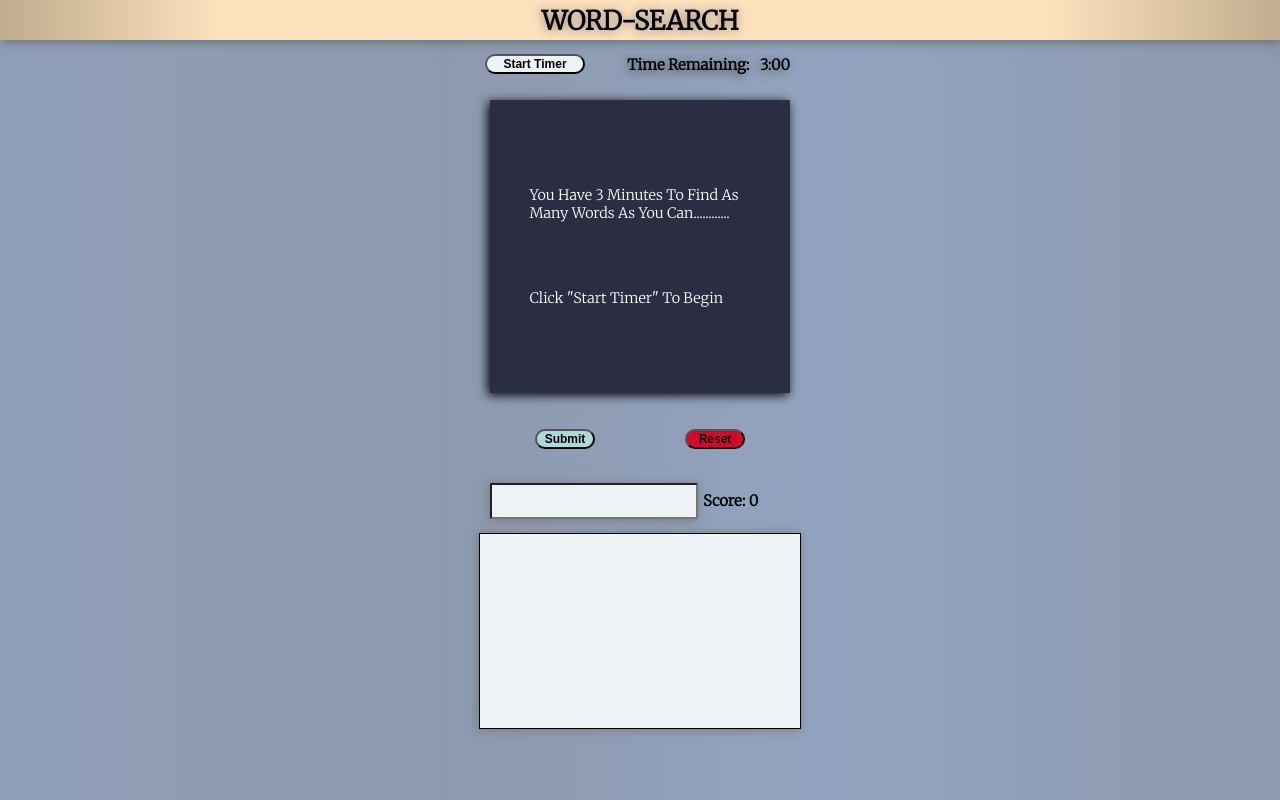
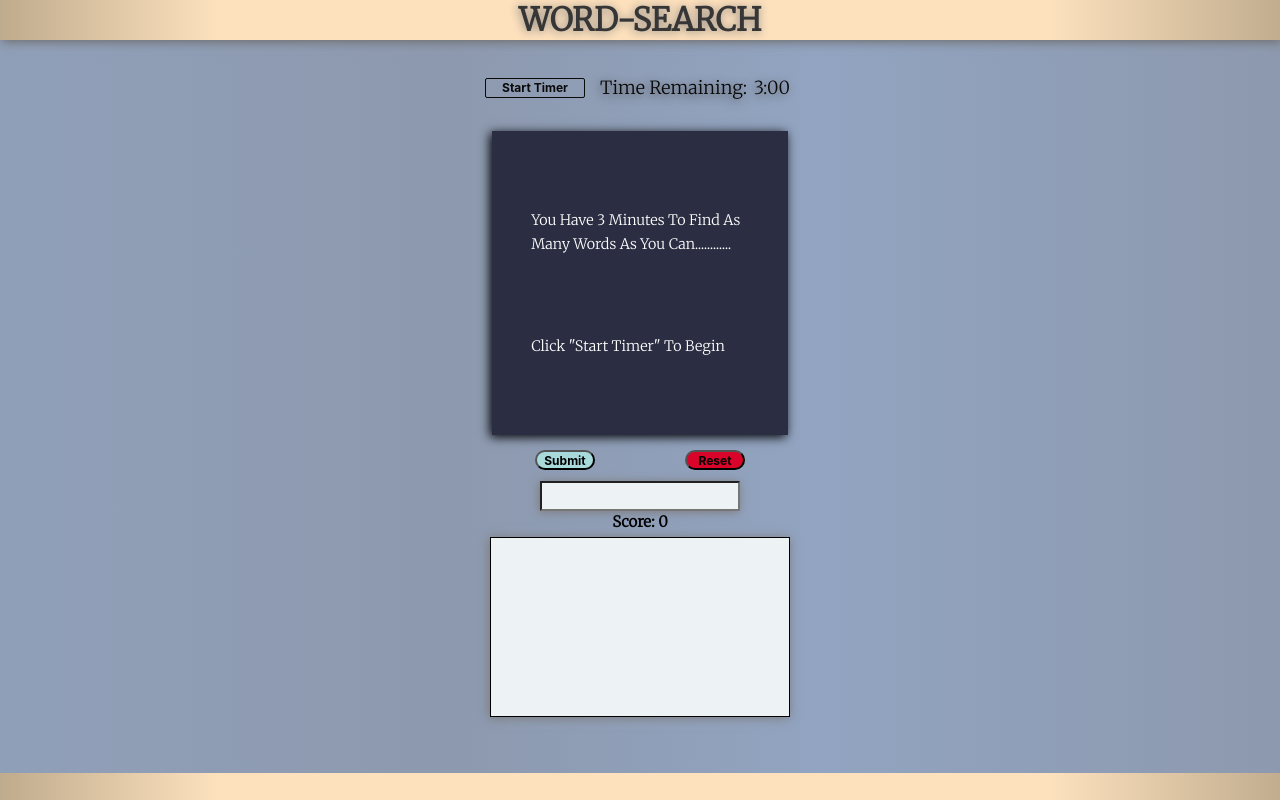
Before and after one commit to willnolin/wordsearch, a React (Create React App) app: page / in a window 1280 px wide. Shown: the top 800 px of the page. Built offline with nearby package versions, Linux system fonts and the light colour scheme.

Commit message:
css changes

```diff
--- a/public/index.html
+++ b/public/index.html
@@ -10,6 +10,7 @@
   <meta name="image" property="og:image" content="https://res.cloudinary.com/willnolin/image/upload/v1629403145/WordSearch_img_re3mmt.png">
   <link rel="preconnect" href="https://fonts.googleapis.com">
   <link rel="preconnect" href="https://fonts.gstatic.com" crossorigin>
+  <link rel="stylesheet" href="https://cdn.jsdelivr.net/npm/bulma@0.9.3/css/bulma.min.css">
   <link href="https://fonts.googleapis.com/css2?family=Merriweather:wght@300&display=swap" rel="stylesheet">
   <!--
       manifest.json provides metadata used when your web app is installed on a
--- a/src/App.css
+++ b/src/App.css
@@ -80,8 +80,8 @@
   flex-direction: column;
   justify-content: space-around;
   position: relative;
-  min-height: calc(100vh - 92px);
-  margin-top: 67px;
+  /* min-height: calc(100vh - 92px); */
+  /* margin-top: 67px; */
 }
 /* TIMER ////////////////////// */
 .timer {
@@ -92,7 +92,7 @@
   position: relative;
   width: 100%;
   margin: 0 auto;
-  margin-top: -13px;
+  /* margin-top: -13px; */
   font-size: 18px;
   max-width: 300px;
 }
@@ -100,7 +100,7 @@
 .time-remaining {
   position: absolute;
   /* margin: 20px; */
-  top: 3px;
+  /* top: 3px; */
   right: 30px;
   text-shadow: -2px 2px 10px rgb(75, 75, 75);
 }
@@ -113,13 +113,13 @@
 
 .timer-btn {
   position: absolute;
-  top: 27px;
+  /* top: 27px; */
   left: -5px;
   height: 20px;
   width: 100px;
   background-color: #edf2f4;
   border-radius: 100px;
-  font-size: 12px;
+  /* font-size: 12px; */
   font-weight: bold;
 }
 
@@ -141,10 +141,14 @@
   flex-direction: column;
   justify-content: space-around;
   align-items: center;
-  height: 294px;
+  height: 304px;
   width: 296px;
   background-color: black;
   margin: 0px auto;
+  -webkit-transition: 0.25s all ease-in-out;
+  -moz-transition: 0.25s all ease-in-out;
+  -o-transition: 0.25s all ease-in-out;
+  transition: 0.25s all ease-in-out;
 }
 
 .row {
@@ -179,11 +183,15 @@
   justify-content: center;
   align-items: center;
   position: relative;
-  height: 253px;
-  width: 260px;
+  height: 304px;
+  width: 296px;
   background-color: #2b2d42;
   color: white;
   padding: 20px;
+  -webkit-transition: 0.25s all ease-in-out;
+  -moz-transition: 0.25s all ease-in-out;
+  -o-transition: 0.25s all ease-in-out;
+  transition: 0.25s all ease-in-out;
   /* margin: 20px auto; */
 }
 .inactive-board-text {
@@ -194,6 +202,9 @@
   width: 85%;
   height: 150px;
   font-size: 0.9em;
+}
+.directions {
+  line-height: 1.7;
 }
 
 /*  Pop UP //////////////////////////////*/
@@ -236,13 +247,14 @@
 
 /*  GAME DETAILS  ///////////////////////////////////////////////*/
 .game-details-container {
-  display: flex;
+  margin-top: 3px;
+  /* display: flex;
   flex-direction: column;
   justify-content: space-around;
   align-items: center;
-  margin: 10px auto;
-  width: 95vw;
-  height: 300px;
+  margin: 0 auto;
+  width: 100%; */
+  /* height: 300px; */
   /* height: 800px; */
 }
 /* PARENT ////////////////*/
@@ -289,18 +301,24 @@
 .display-details-column {
   display: flex;
   flex-direction: column;
-  justify-content: space-around;
+  justify-content: flex-start;
   align-items: center;
   height: 100%;
   width: 100%;
-  margin-top: 10px;
 }
+.score {
+  margin-top: 3px;
+  font-size: 15px;
+  font-weight: bold;
+  color: black;
+}
+/*
 .score-textbox-row {
   display: flex;
-  flex-direction: row-reverse;
-  justify-content: space-between;
+  flex-direction: column;
+  justify-content: space-around;
   width: 100%;
-  max-width: 300px;
+  max-width: 350px;
   height: 35px;
   margin-top: -60px;
 }
@@ -309,11 +327,7 @@
   margin-top: -7px;
   margin-left: 5px;
   font-size: 15px;
-  width: 50%;
-}
-.score {
-  font-size: 15px;
-  font-weight: bold;
+  width: 70%;
 }
 
 .word-form {
@@ -322,8 +336,8 @@
   justify-content: space-around;
   align-items: center;
   width: 100%;
-  /* margin-top: 20px; */
-}
+  margin-top: 20px;
+}*/
 .textbox {
   font-size: 15px;
   text-align: center;
@@ -339,9 +353,9 @@
   height: 60%;
   width: 300px;
   border: 1px solid black;
-  /* font-size: 25px; */
-  margin-top: -90px;
-  padding: 10px;
+  font-size: 25px;
+  /* margin-top: -90px; */
+  /* padding: 10px; */
   background-color: #edf2f4;
   box-shadow: -1px 1px 10px rgb(124, 123, 123);
   /* margin-right: 150px; */
--- a/src/App.js
+++ b/src/App.js
@@ -53,8 +53,8 @@ function App() {
             /> :
             <div className="inactive-board">
               <div className="inactive-board-text">
-                <p> You Have 3 Minutes To Find As Many Words As You Can............</p>
-                <p>Click "Start Timer" To Begin</p>
+                <p className="directions"> You Have 3 Minutes To Find As Many Words As You Can............</p>
+                <p className="directions">Click "Start Timer" To Begin</p>
               </div>
             </div>
           }
@@ -64,7 +64,7 @@ function App() {
 
           <button className="reset-button" onClick={handleClear}>Reset</button>
         </div>
-        <div className="game-details-container">
+        <div className="container game-details-container">
           <Display
             currentWord={currentWord}
             setCurrentWord={setCurrentWord}
--- a/src/components/display_components/Display.jsx
+++ b/src/components/display_components/Display.jsx
@@ -25,9 +25,8 @@ export default function Display(props) {
   return (
     <div className="display-section">
 
-      <div className="display-details-column">
-        <div className="score-textbox-row">
-          <Info score={score} />
+      <div className="container m-0 display-details-column">
+        <div className="content m-2 has-text-centered">
           <WordForm
             currentWord={currentWord}
             setCurrentWord={setCurrentWord}
@@ -42,6 +41,7 @@ export default function Display(props) {
             setScore={setScore}
             handleClear={handleClear}
           />
+          <Info score={score} />
         </div>
         <WordList
           wordList={wordList}
--- a/src/components/display_components/Timer.jsx
+++ b/src/components/display_components/Timer.jsx
@@ -38,14 +38,14 @@ export default function Timer(props) {
   }
 
   return (
-    <div className="timer">
-      <h5 className="time-remaining"> Time Remaining:&nbsp; &nbsp;
+    <div className="section is-small timer">
+      <h5 className="content mt-5 has-text-black time-remaining"> Time Remaining:&nbsp; &nbsp;
         <span className="clock">
           {minutes}:{seconds < 10 ? `0${seconds}` : seconds}
         </span>
       </h5>
       {isTimerActive ?
-        <button className="timer-btn"
+        <button className="button is-outlined is-small timer-btn"
           onClick={() => {
             if (window.confirm("Are you sure you want to quit this game?")) {
               handleClear();
@@ -54,7 +54,7 @@ export default function Timer(props) {
             }
           }}> New Game</button>
         :
-        <button className="timer-btn"
+        <button className="button is-outlined is-black is-small timer-btn"
           onClick={() => {
 
               handleClear();
--- a/src/components/layout_components/Footer.jsx
+++ b/src/components/layout_components/Footer.jsx
@@ -4,7 +4,7 @@ import linked from "../../images/linkedin-icon.png"
 
 export default function Footer() {
   return (
-    <div className="footer">
+    <div className="footer is-small">
       <a href="https://github.com/willnolin"><img src={gh} alt="github" className="icons" /></a>
       <p className="willnolin">Will Nolin Metivier</p>
       <a href="https://www.linkedin.com/in/willnolinmetivier/"><img src={linked} alt="linkedin" className="icons" /></a>
--- a/src/components/layout_components/Header.jsx
+++ b/src/components/layout_components/Header.jsx
@@ -3,7 +3,7 @@ import React from 'react'
 export default function Header() {
   return (
     <div className="header">
-      <h1>WORD-SEARCH</h1>
+      <h1 className="title">WORD-SEARCH</h1>
     </div>
   )
 }
--- a/src/index.css
+++ b/src/index.css
@@ -1,4 +1,4 @@
-body {
+/* body {
   margin: 0;
   font-family: -apple-system, BlinkMacSystemFont, 'Segoe UI', 'Roboto', 'Oxygen',
     'Ubuntu', 'Cantarell', 'Fira Sans', 'Droid Sans', 'Helvetica Neue',
@@ -10,4 +10,133 @@ body {
 code {
   font-family: source-code-pro, Menlo, Monaco, Consolas, 'Courier New',
     monospace;
+} */
+/* http://meyerweb.com/eric/tools/css/reset/
+   v2.0 | 20110126
+   License: none (public domain)
+*/
+
+html,
+body,
+div,
+span,
+applet,
+object,
+iframe,
+h1,
+h2,
+h3,
+h4,
+h5,
+h6,
+p,
+blockquote,
+pre,
+a,
+abbr,
+acronym,
+address,
+big,
+cite,
+code,
+del,
+dfn,
+em,
+img,
+ins,
+kbd,
+q,
+s,
+samp,
+small,
+strike,
+strong,
+sub,
+sup,
+tt,
+var,
+b,
+u,
+i,
+center,
+dl,
+dt,
+dd,
+ol,
+ul,
+li,
+fieldset,
+form,
+label,
+legend,
+table,
+caption,
+tbody,
+tfoot,
+thead,
+tr,
+th,
+td,
+article,
+aside,
+canvas,
+details,
+embed,
+figure,
+figcaption,
+footer,
+header,
+hgroup,
+menu,
+nav,
+output,
+ruby,
+section,
+summary,
+time,
+mark,
+audio,
+video {
+  margin: 0;
+  padding: 0;
+  border: 0;
+  font-size: 100%;
+  font: inherit;
+  vertical-align: baseline;
 }
+/* HTML5 display-role reset for older browsers */
+article,
+aside,
+details,
+figcaption,
+figure,
+footer,
+header,
+hgroup,
+menu,
+nav,
+section {
+  display: block;
+}
+body {
+  line-height: 1;
+}
+ol,
+ul {
+  list-style: none;
+}
+blockquote,
+q {
+  quotes: none;
+}
+blockquote:before,
+blockquote:after,
+q:before,
+q:after {
+  content: "";
+  content: none;
+}
+table {
+  border-collapse: collapse;
+  border-spacing: 0;
+}
```
